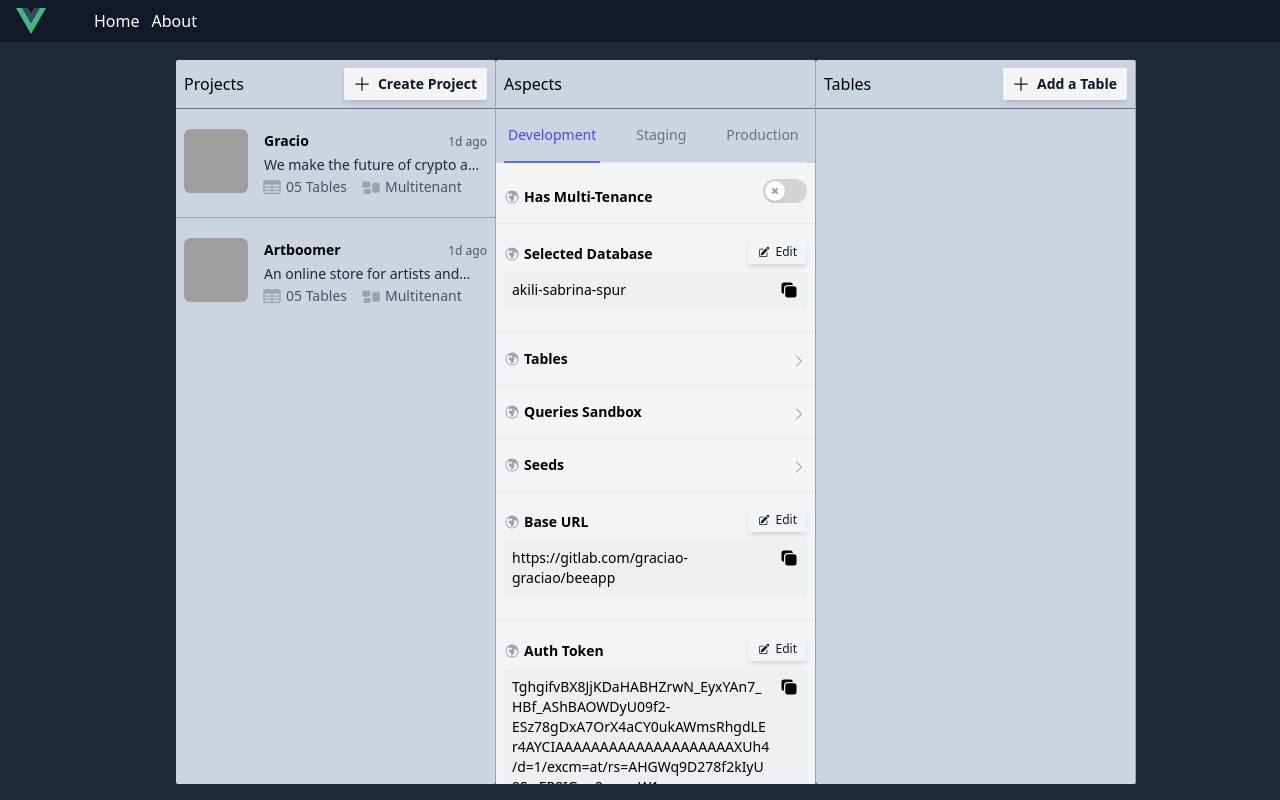
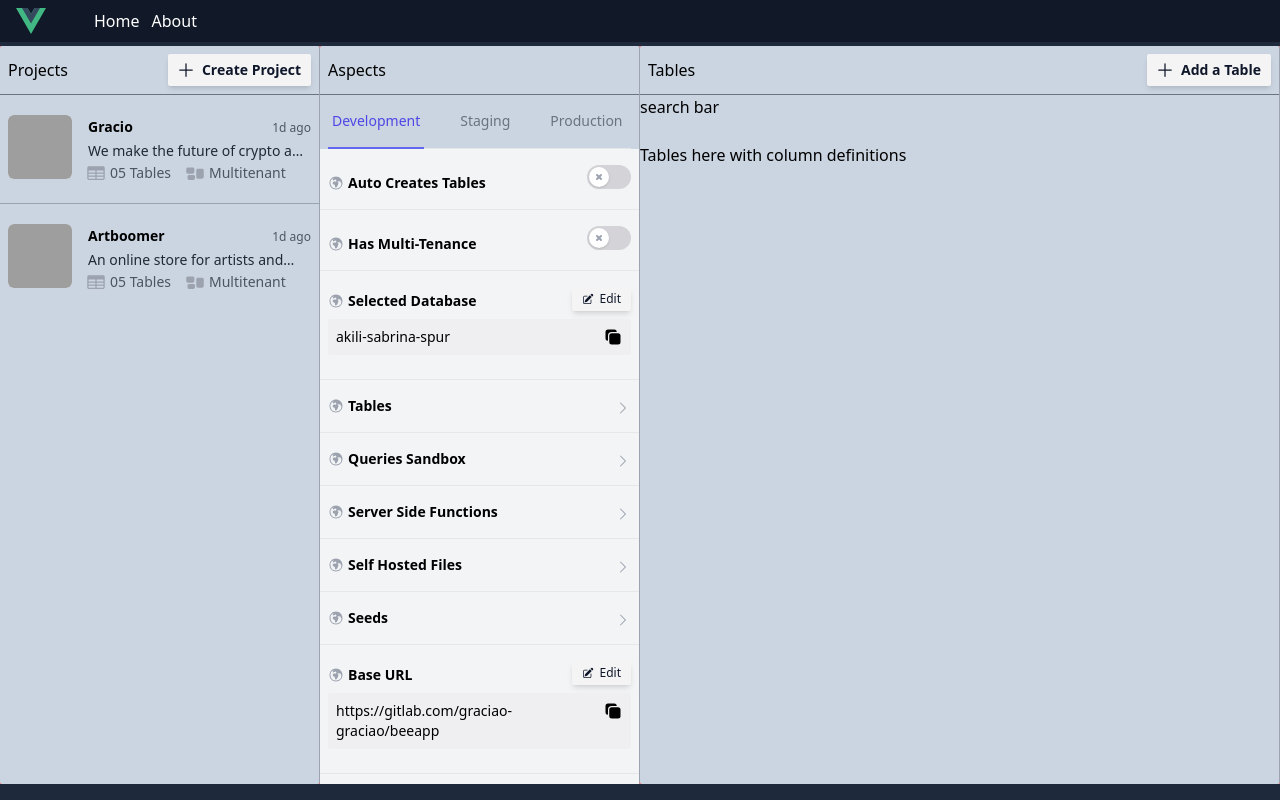
Before and after one commit to feql/vue-playground, a Vue app: page / in a window 1280 px wide. Both pictures are taken after a click on the item "Tables". Built offline with nearby package versions, Linux system fonts and the light colour scheme; grey boxes are pictures that could not be loaded.

Commit message:
third column should take up 6/12 of screen

```diff
--- a/src/App.vue
+++ b/src/App.vue
@@ -15,7 +15,7 @@ import { RouterLink, RouterView } from 'vue-router'
         </div>
       </div>
     </header>
-    <main class="flex flex-col flex-grow bg-slate-800 p-4 h-screen pt-[60px]">
+    <main class="flex flex-col flex-grow bg-slate-800 pb-4 pt-[46px] h-screen ">
       <RouterView />
     </main>
   </div>
--- a/src/components/ProjectAspectsPanel.vue
+++ b/src/components/ProjectAspectsPanel.vue
@@ -121,6 +121,11 @@ export default {
         { name: 'Production', href: '#', current: false }
       ],
       aspectsRef: {
+        isAutoCreateTables: {
+          title: 'Auto Creates Tables',
+          type: 'boolean',
+          value: 'https://gitlab.com/graciao-gracia/beeapp'
+        },
         isMultitenant: {
           title: 'Has Multi-Tenance',
           type: 'boolean',
@@ -138,6 +143,16 @@ export default {
         },
         queries: {
           title: 'Queries Sandbox',
+          type: 'navigational',
+          value: ''
+        },
+        functions: {
+          title: 'Server Side Functions',
+          type: 'navigational',
+          value: ''
+        },
+        files: {
+          title: 'Self Hosted Files',
           type: 'navigational',
           value: ''
         },
@@ -166,6 +181,11 @@ export default {
           title: 'Migrations',
           type: 'navigational',
           value: ''
+        },
+        integrations: {
+          title: 'Integrated Services',
+          type: 'navigational',
+          value: 'email, sms, mobile money etc'
         }
       },
     }
--- a/src/components/TablesAspectPanel.vue
+++ b/src/components/TablesAspectPanel.vue
@@ -1,7 +1,7 @@
 <template>
   <div
     class="flex flex-col border-r border-gray-400 rounded-sm bg-slate-300 divide-y divide-gray-500"
-    :class="'w-3/12'"
+    :class="'w-6/12'"
   >
     <div class="flex flex-row justify-between items-center">
       <span class="p-2">Tables</span>
@@ -13,8 +13,10 @@
         Add a Table
       </button>
     </div>
-    <div class="flex flex-grow">
+    <div class="flex flex-grow flex-col">
+      search&nbsp;bar
       <ul role="list" class="divide-y divide-gray-400 w-full">
+        <br>Tables here with column definitions
         <li
           v-for="(table, index) in tables"
           :key="index"
--- a/src/views/HomeView.vue
+++ b/src/views/HomeView.vue
@@ -1,5 +1,5 @@
 <template>
-  <div class="flex flex-row w-screen justify-center h-full">
+  <div class="flex flex-row w-screen justify-center h-full bg-red-400">
     <ProjectsPanel />
     <ProjectAspectsPanel
       @on-navigate="onNavigateAspect"
```
Also changed, not shown: 1 other file (tests, documents, lock files or other folders).
